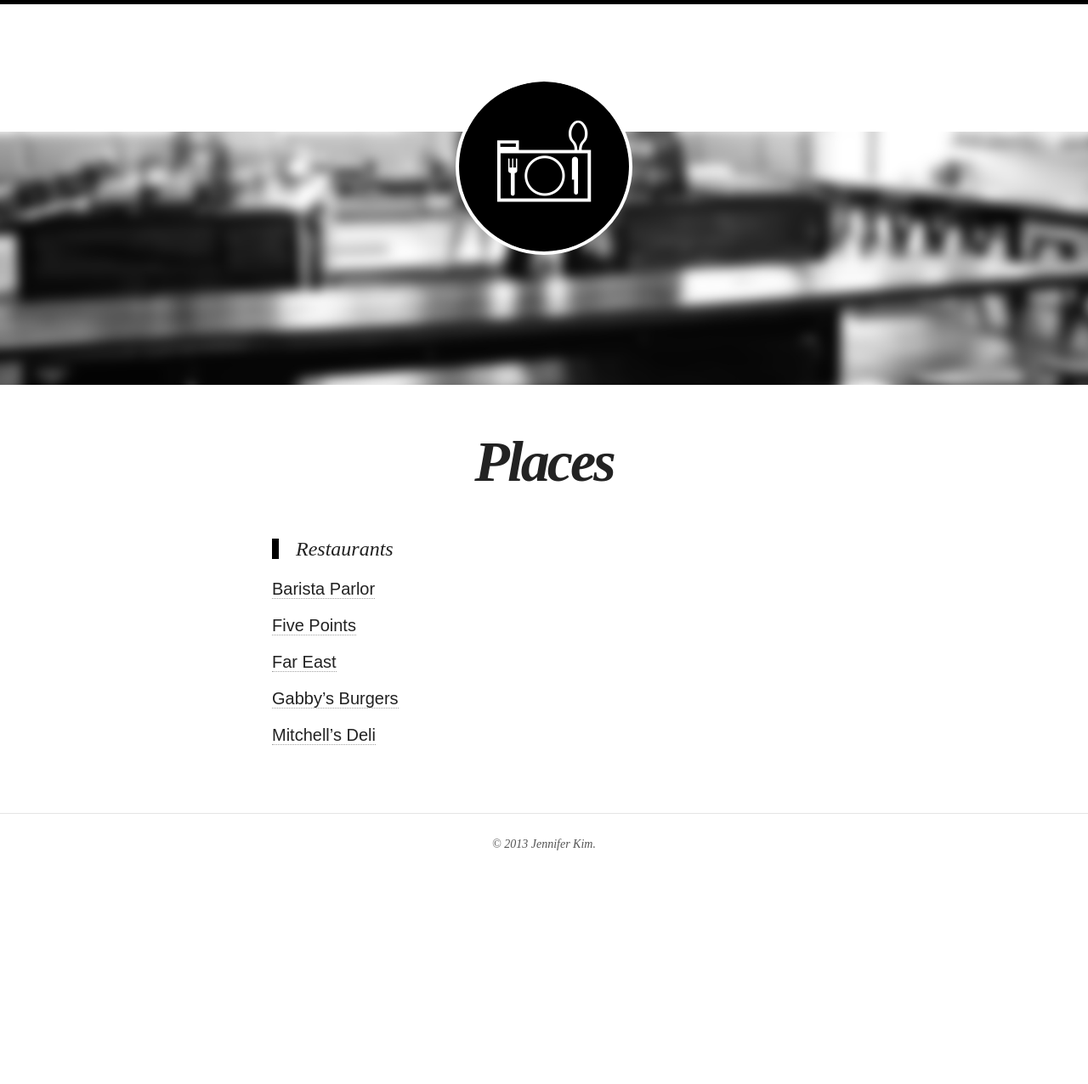
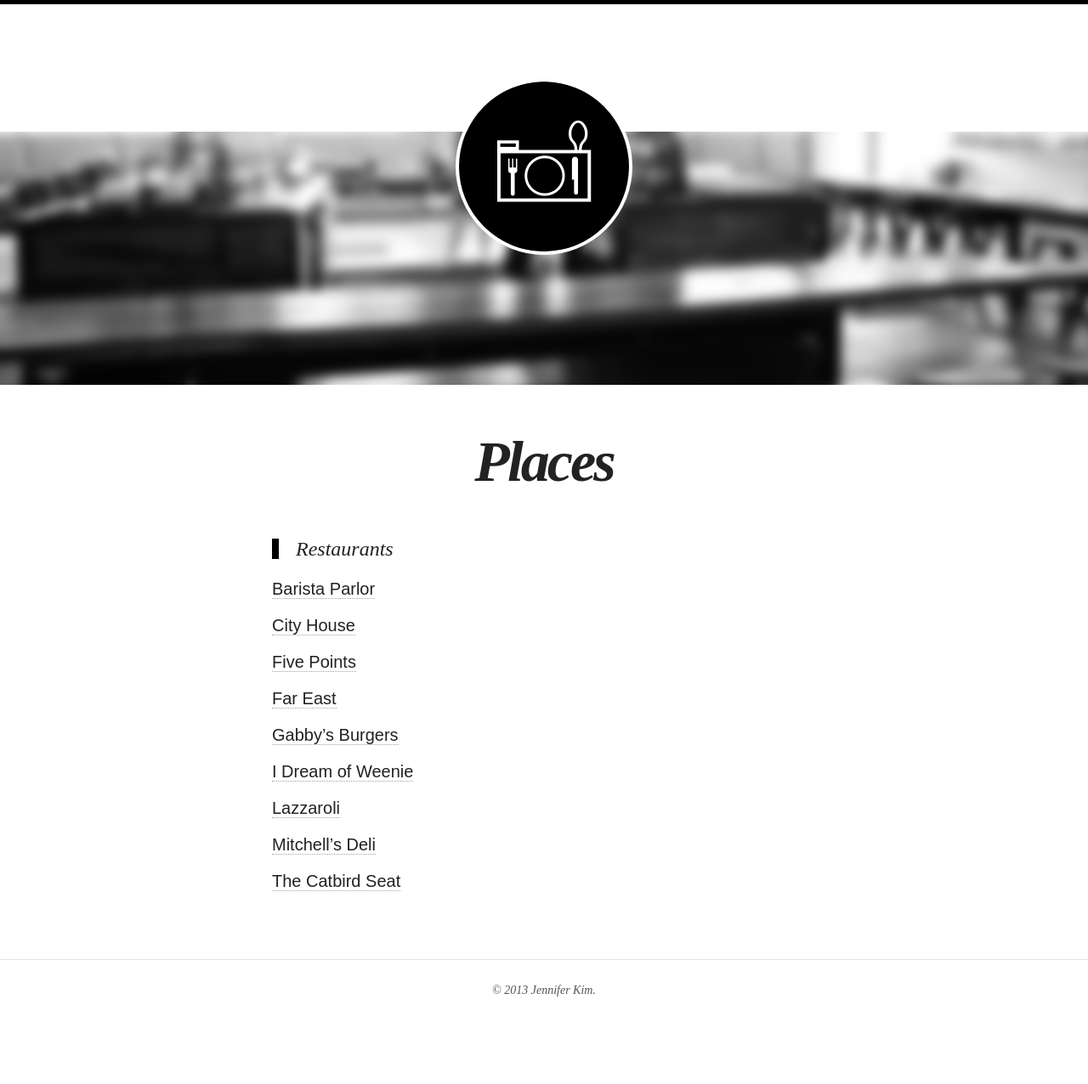
Before and after one commit to ahungryhipster/ahungryhipster.github.io, a Jekyll site: the page built from places.md, in a window 1280 px wide. Shown: the whole page at 85% size. Built offline with Jekyll 4.4.1, drawn with Linux system fonts in a browser that asks for light colours; nearby versions of some CDN libraries; before the commit the page ends 1104 px from its top, so only the background shows below that.

Commit message:
block restaurants

```diff
--- a/places.md
+++ b/places.md
@@ -11,10 +11,18 @@
 
 <a href="http://www.baristaparlor.com">Barista Parlor</a>
 
+<a href="http://cityhousenashville.com">City House</a>
+
 <a href="http://fivepointspizza.com">Five Points</a>
 
 <a href="http://www.fareastnashville.com">Far East</a>
 
 <a href="http://gabbysburgersandfries.com">Gabby's Burgers</a>
 
+<a href="http://www.yelp.com/biz/i-dream-of-weenie-nashville">I Dream of Weenie</a>
+
+<a href="http://www.lazzaroli.com">Lazzaroli</a>
+
 <a href="http://www.mitchelldeli.com">Mitchell's Deli</a>
+
+<a href="https://thecatbirdseatrestaurant.com">The Catbird Seat</a>
```
